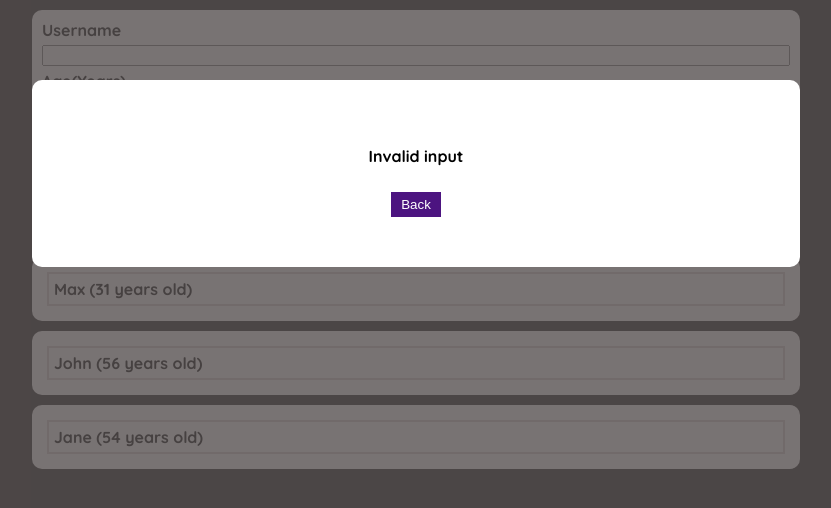
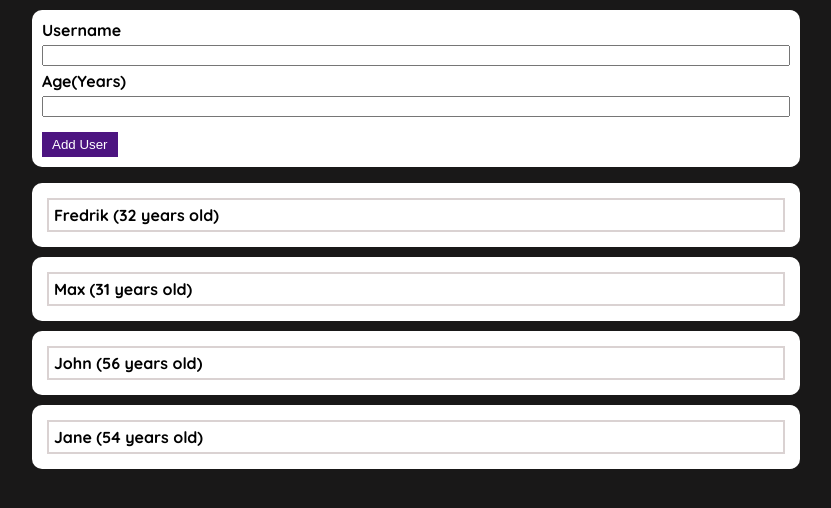
Before and after one commit to bergstrandfredrik/Udemy-React-Course, a React (Create React App) app in the folder practice-project2/: page / in a window 1280 px wide. Shown: the top 508 px of the page, without its empty margins (224-1055 px from the left). Built offline with nearby package versions, Linux system fonts and the light colour scheme.

Commit message:
Add UserInput component

```diff
--- a/practice-project2/src/App.js
+++ b/practice-project2/src/App.js
@@ -1,4 +1,5 @@
 import Modal from "./UI/modal";
+import UserInput from "./components/UserInput";
 
 import "./index.css";
 
@@ -6,19 +7,7 @@ function App() {
   return (
     <div className="container">
       <Modal />
-      <div className="box input-form">
-        <form>
-          <div className="input">
-            <label>Username</label>
-            <input />
-          </div>
-          <div className="input">
-            <label>Age(Years)</label>
-            <input type="number" />
-          </div>
-          <button className="button">Add User</button>
-        </form>
-      </div>
+      <UserInput />
       <ul>
         <li className="box">
           <p>Fredrik (32 years old)</p>
--- a/practice-project2/src/UI/modal.module.css
+++ b/practice-project2/src/UI/modal.module.css
@@ -1,5 +1,5 @@
 .modal {
-  display: block;
+  display: none;
   z-index: 10;
   position: absolute;
   top: 0;
--- /dev/null
+++ b/practice-project2/src/components/UserInput.js
@@ -0,0 +1,21 @@
+import styles from "./UserInput.module.css";
+
+const UserInput = () => {
+  return (
+    <div className={styles.box}>
+      <form>
+        <div className={styles.input}>
+          <label>Username</label>
+          <input />
+        </div>
+        <div className={styles.input}>
+          <label>Age(Years)</label>
+          <input type="number" />
+        </div>
+        <button className={styles.button}>Add User</button>
+      </form>
+    </div>
+  );
+};
+
+export default UserInput;
--- /dev/null
+++ b/practice-project2/src/components/UserInput.module.css
@@ -0,0 +1,24 @@
+.box {
+  margin: 10px auto;
+  width: 60%;
+  background-color: white;
+  padding: 10px;
+  border-radius: 10px;
+}
+
+input {
+  margin: 5px 0;
+  width: 100%;
+}
+
+button {
+  color: white;
+  background-color: rgb(76, 20, 128);
+  border: 0;
+  margin: 10px 0 0 0;
+  padding: 5px 10px 5px 10px;
+}
+
+button:hover {
+  cursor: pointer;
+}
```
